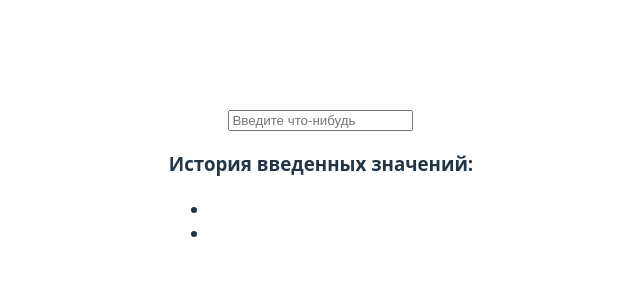
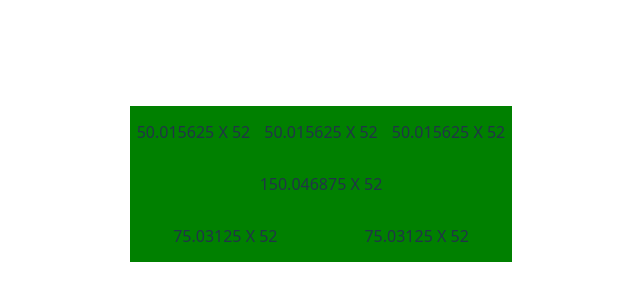
Before and after one commit to BRIT47rus/TrainHooksReact, a React (Vite) app: page / in a window 1280 px wide. Shown: the part 216-516 px from the top of the page, without its empty margins (319-959 px from the left). Built offline with nearby package versions, Linux system fonts and the light colour scheme.

Commit message:
ResizeElement

```diff
--- a/src/App.tsx
+++ b/src/App.tsx
@@ -1,5 +1,5 @@
 import './App.css';
-import ValueTracker from './ValueTracker/ValueTracker';
+import { ResizeElements } from './ResizeElements/ResizeElements/ResizeElements';
 
 // const items = [
 //   {id:1,name:'vova'},
@@ -11,7 +11,7 @@ import ValueTracker from './ValueTracker/ValueTracker';
 function App() {
     return (
         <div>
-            <ValueTracker />
+            <ResizeElements />
         </div>
     );
 }
--- a/src/CastomHooks/index.ts
+++ b/src/CastomHooks/index.ts
@@ -1,3 +1,4 @@
+import { useElementSize } from './useElementSize/useElementSize';
 import { useHistory } from './useHistory/useHistory';
 import { usePrev } from './usePrev/usePrev';
 import { useAsync } from './useAsync/useAsync';
@@ -8,6 +9,7 @@ import { useEventListener } from './useEventListener/useEventListener';
 import { useToogle } from './useToogle/useToogle';
 
 export {
+    useElementSize,
     useWindowSize,
     useDebaunce,
     TestChangesProps,
--- a/src/CastomHooks/useElementSize/useElementSize.ts
+++ b/src/CastomHooks/useElementSize/useElementSize.ts
@@ -11,7 +11,7 @@ const INIT_SIZE = {
     height: 0,
 };
 
-export const useElementSize = (itemRef: RefObject<HTMLElement>) => {
+export const useElementSize = (itemRef: RefObject<HTMLElement | null>) => {
     const [size, setSize] = useState<SizeType>(INIT_SIZE);
 
     const unpdateSizeElement = useCallback(() => {
--- /dev/null
+++ b/src/ResizeElements/ElementResize/ElementResize.tsx
@@ -0,0 +1,15 @@
+import { useRef } from 'react';
+import { styles } from '../styles';
+import { useElementSize } from '../../CastomHooks';
+
+export const ElementResize = () => {
+    const ref = useRef<HTMLDivElement>(null); // Инициализируем useRef с null и указываем тип HTMLElement
+
+    const size = useElementSize(ref);
+
+    return (
+        <div ref={ref} style={styles.row__item}>
+            {`${size.width} X ${size.height}`}
+        </div>
+    );
+};
--- /dev/null
+++ b/src/ResizeElements/ResizeElements/ResizeElements.tsx
@@ -0,0 +1,21 @@
+import { ElementResize } from '../ElementResize/ElementResize';
+import { RowResize } from '../RowResize/RowResize';
+import { styles } from '../styles';
+export const ResizeElements = () => {
+    return (
+        <>
+            <RowResize>
+                <ElementResize />
+                <ElementResize />
+                <ElementResize />
+            </RowResize>
+            <RowResize>
+                <ElementResize />
+            </RowResize>
+            <RowResize>
+                <ElementResize />
+                <ElementResize />
+            </RowResize>
+        </>
+    );
+};
--- /dev/null
+++ b/src/ResizeElements/RowResize/RowResize.tsx
@@ -0,0 +1,9 @@
+import { ReactNode } from 'react';
+import { styles } from '../styles';
+
+type RowProp = {
+    children: ReactNode;
+};
+export const RowResize = ({ children }: RowProp) => {
+    return <div style={styles.row}>{children}</div>;
+};
--- /dev/null
+++ b/src/ResizeElements/styles.ts
@@ -0,0 +1,17 @@
+import { CSSProperties } from 'react';
+
+export const styles: { [key: string]: CSSProperties } = {
+    row: {
+        display: 'flex',
+        flexDirection: 'row',
+    },
+    row__item: {
+        flex: '1',
+        display: 'flex',
+        justifyContent: 'center',
+        alignItems: 'center',
+        backgroundColor: 'green',
+        padding: '14px 7px',
+        margin: '10',
+    },
+};
```
Also changed, not shown: src/ResizeElements/index.ts (added).
